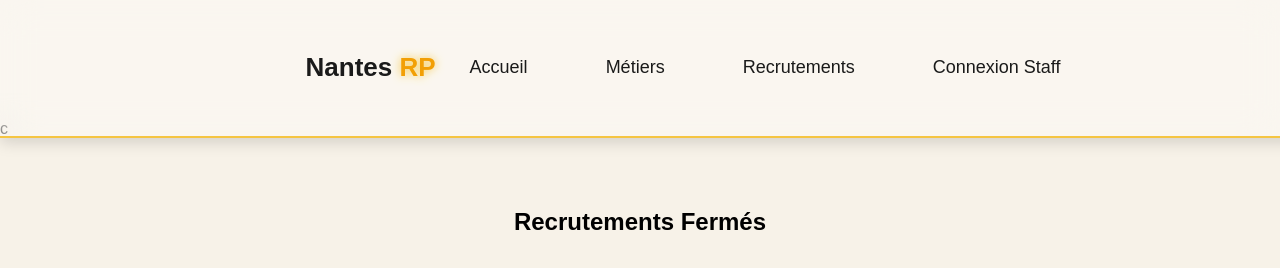
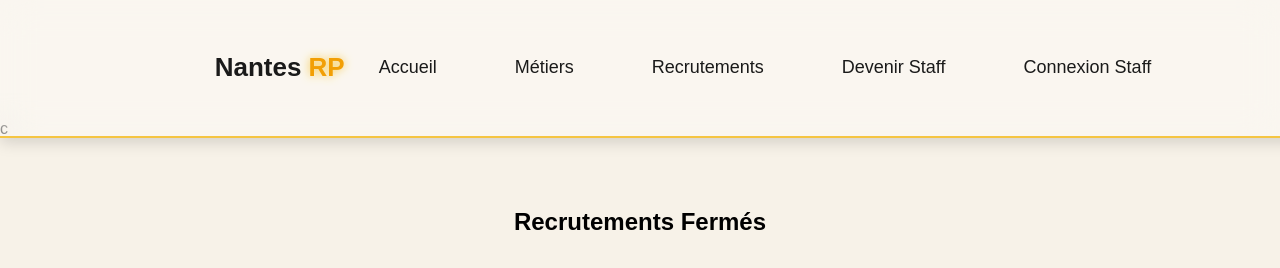
Before and after one commit to omega-nugget007/nantesrpfr, a plain HTML site: page recrutements.html in a window 1280 px wide. Drawn offline with Linux system fonts and the light colour scheme.

Commit message:
Update recrutements.html

```diff
--- a/recrutements.html
+++ b/recrutements.html
@@ -18,8 +18,9 @@ c<!DOCTYPE html>
             <a href="index.html">Accueil</a>
             <a href="jobs.html">Métiers</a>
             <a href="recrutements.html">Recrutements</a>
+            <a href="candidatureStaff.html">Devenir Staff</a>
             <a href="connexion.html">Connexion Staff</a>
-            <!-- <a href="candidatureStaff.html">Devenir Staff</a> -->
+
         </nav>
     </div>
 </header>
```
